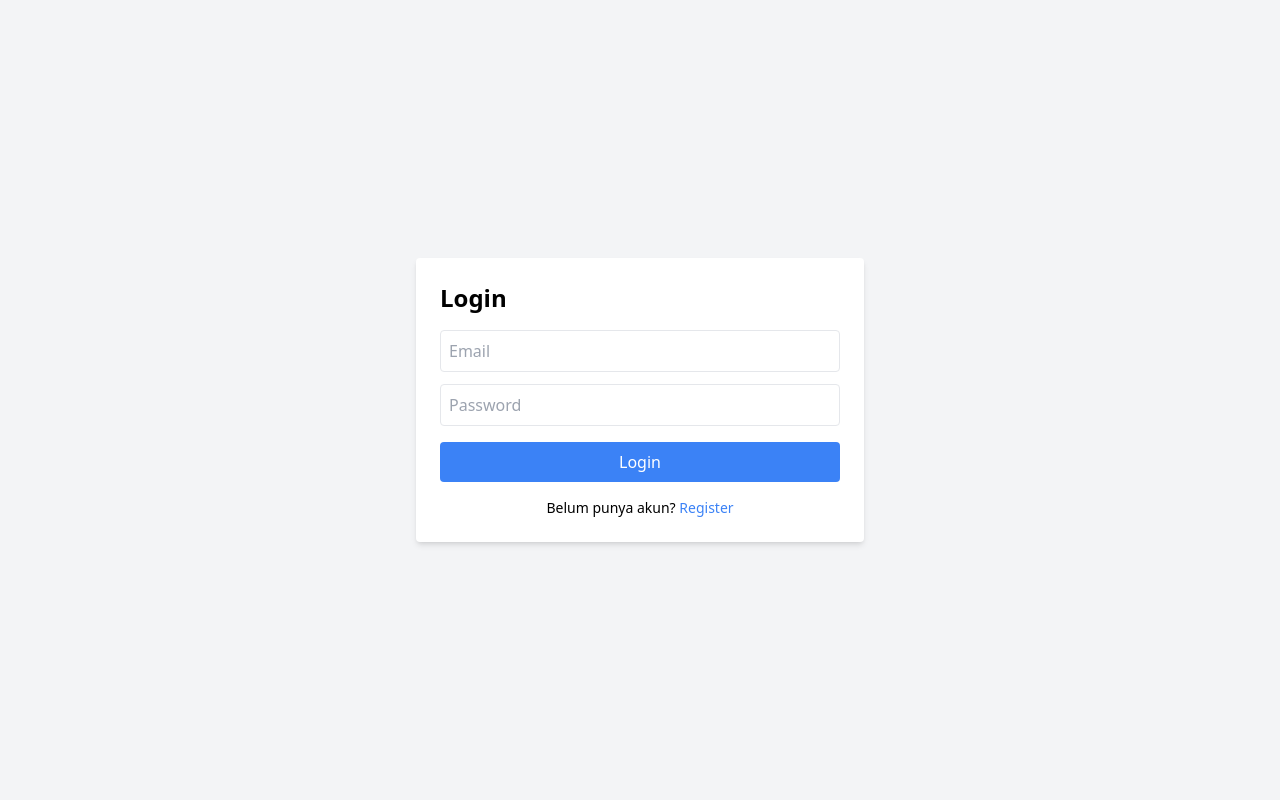
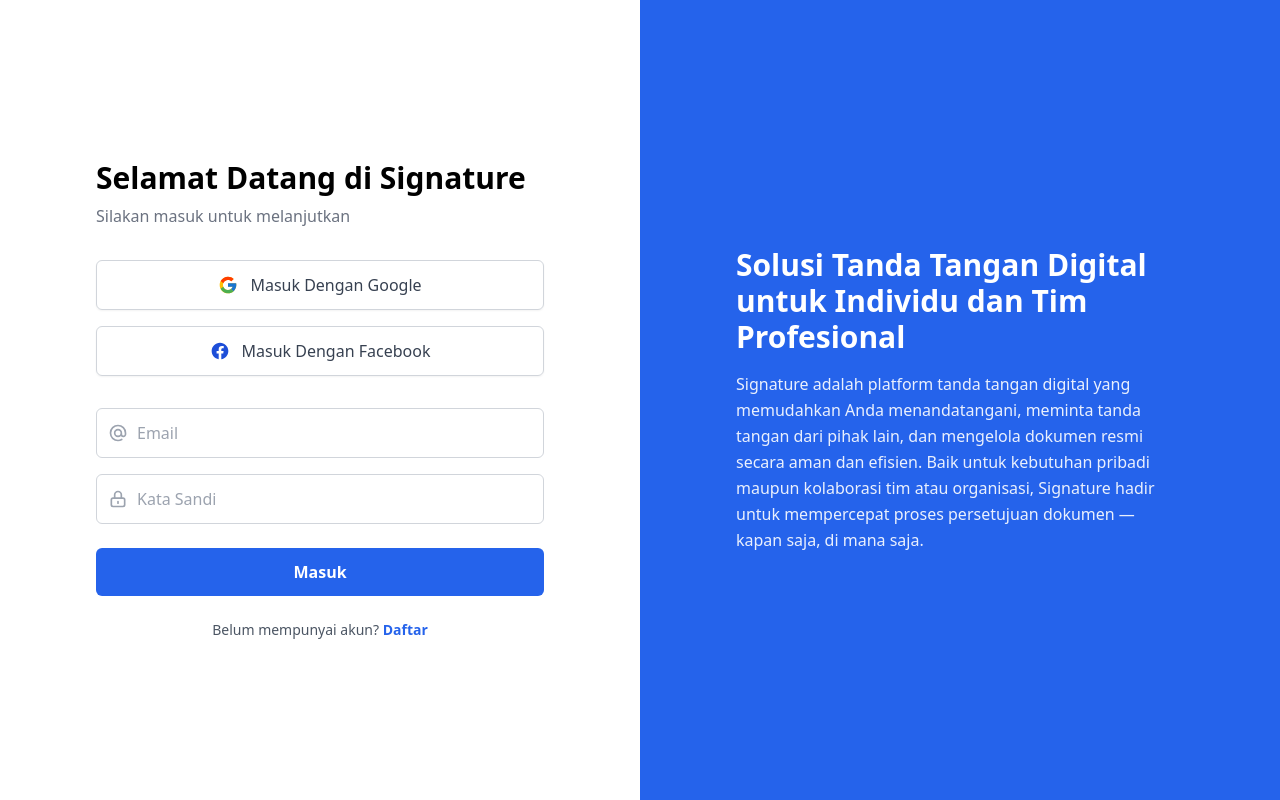
Before and after one commit to Madaihsan/FS, a React (Vite) app: page /login in a window 1280 px wide. Built offline with nearby package versions, Linux system fonts and the light colour scheme.

Commit message:
Style(login): Perubahan user interface dan layout

```diff
--- a/src/pages/auth/Login.jsx
+++ b/src/pages/auth/Login.jsx
@@ -1,7 +1,23 @@
-// src/pages/auth/Login.jsx
-import React, { useState } from 'react'
-import { supabase } from '../../service/supabase'
-import { useNavigate } from 'react-router-dom'
+import React, { useState } from 'react';
+import { supabase } from '../../service/supabase';
+import { useNavigate, Link } from 'react-router-dom';
+
+const GoogleIcon = () => (
+    <svg className="w-5 h-5" viewBox="0 0 48 48">
+        <path fill="#FFC107" d="M43.611,20.083H42V20H24v8h11.303c-1.649,4.657-6.08,8-11.303,8c-6.627,0-12-5.373-12-12s5.373-12,12-12c3.059,0,5.842,1.154,7.961,3.039l5.657-5.657C34.046,6.053,29.268,4,24,4C12.955,4,4,12.955,4,24s8.955,20,20,20s20-8.955,20-20C44,22.659,43.862,21.35,43.611,20.083z"></path><path fill="#FF3D00" d="M6.306,14.691l6.571,4.819C14.655,15.108,18.961,12,24,12c3.059,0,5.842,1.154,7.961,3.039l5.657-5.657C34.046,6.053,29.268,4,24,4C16.318,4,9.656,8.337,6.306,14.691z"></path><path fill="#4CAF50" d="M24,44c5.166,0,9.86-1.977,13.409-5.192l-6.19-5.238C29.211,35.091,26.715,36,24,36c-5.202,0-9.619-3.317-11.283-7.946l-6.522,5.025C9.505,39.556,16.227,44,24,44z"></path><path fill="#1976D2" d="M43.611,20.083H42V20H24v8h11.303c-0.792,2.237-2.231,4.166-4.087,5.574l6.19,5.238C39.902,36.638,44,30.886,44,24C44,22.659,43.862,21.35,43.611,20.083z"></path>
+    </svg>
+);
+const FacebookIcon = () => (
+    <svg className="w-5 h-5 text-blue-700" fill="currentColor" viewBox="0 0 24 24">
+        <path d="M22 12c0-5.523-4.477-10-10-10S2 6.477 2 12c0 4.991 3.657 9.128 8.438 9.878V14.89h-2.54V12h2.54V9.797c0-2.506 1.492-3.89 3.777-3.89 1.094 0 2.238.195 2.238.195v2.46h-1.26c-1.243 0-1.63.771-1.63 1.562V12h2.773l-.443 2.89h-2.33v7.028C18.343 21.128 22 16.991 22 12z" />
+    </svg>
+);
+const EmailIcon = () => (
+    <svg className="w-5 h-5 text-gray-400" fill="none" stroke="currentColor" viewBox="0 0 24 24"><path strokeLinecap="round" strokeLinejoin="round" strokeWidth="2" d="M16 12a4 4 0 10-8 0 4 4 0 008 0zm0 0v1.5a2.5 2.5 0 005 0V12a9 9 0 10-9 9m4.5-1.206a8.959 8.959 0 01-4.5 1.207" /></svg>
+);
+const LockIcon = () => (
+    <svg className="w-5 h-5 text-gray-400" fill="none" stroke="currentColor" viewBox="0 0 24 24"><path strokeLinecap="round" strokeLinejoin="round" strokeWidth="2" d="M12 15v2m-6 4h12a2 2 0 002-2v-6a2 2 0 00-2-2H6a2 2 0 00-2 2v6a2 2 0 002 2zm10-10V7a4 4 0 00-8 0v4h8z" /></svg>
+);
 
 export default function Login() {
   const navigate = useNavigate()
@@ -21,38 +37,90 @@ export default function Login() {
     if (error) {
       setError(error.message)
     } else {
-      navigate('/MainLayout') // ganti ke halaman dashboard jika login berhasil
+      navigate('/MainLayout')
     }
   }
 
+  const handleOAuthLogin = async (provider) => {
+    await supabase.auth.signInWithOAuth({ provider });
+  };
+
+
   return (
-    <div className="min-h-screen flex items-center justify-center bg-gray-100">
-      <form onSubmit={handleLogin} className="bg-white p-6 rounded shadow-md w-full max-w-md">
-        <h2 className="text-2xl font-bold mb-4">Login</h2>
-        {error && <p className="text-red-500 mb-2">{error}</p>}
+    <div className="min-h-screen flex bg-white">
+      <div className="w-full lg:w-1/2 flex items-center justify-center p-8">
+        <div className="w-full max-w-md">
+          <div className="text-left mb-8">
+            <h1 className="text-3xl font-bold">Selamat Datang di Signature</h1>
+            <p className="text-gray-500 mt-2">Silakan masuk untuk melanjutkan</p>
+          </div>
+
+          <div className="space-y-4 mb-8">
+            <button onClick={() => handleOAuthLogin('google')} className="w-full flex items-center justify-center gap-3 py-3 px-4 border border-gray-300 rounded-md shadow-sm hover:bg-gray-50 transition-colors">
+              <GoogleIcon />
+              <span className="font-medium text-gray-700">Masuk Dengan Google</span>
+            </button>
+            <button onClick={() => handleOAuthLogin('facebook')} className="w-full flex items-center justify-center gap-3 py-3 px-4 border border-gray-300 rounded-md shadow-sm hover:bg-gray-50 transition-colors">
+              <FacebookIcon />
+              <span className="font-medium text-gray-700">Masuk Dengan Facebook</span>
+            </button>
+          </div>
+
+          <form onSubmit={handleLogin}>
+            {error && <p className="text-red-500 text-center mb-4">{error}</p>}
+
+            <div className="relative mb-4">
+              <div className="absolute inset-y-0 left-0 pl-3 flex items-center pointer-events-none">
+                <EmailIcon />
+              </div>
               <input
                 type="email"
                 name="email"
                 placeholder="Email"
-          className="w-full p-2 mb-3 border rounded"
+                className="w-full p-3 pl-10 border border-gray-300 rounded-md focus:outline-none focus:ring-2 focus:ring-blue-500"
                 onChange={handleChange}
                 required
               />
+            </div>
+
+            <div className="relative mb-6">
+              <div className="absolute inset-y-0 left-0 pl-3 flex items-center pointer-events-none">
+                <LockIcon />
+              </div>
               <input
                 type="password"
                 name="password"
-          placeholder="Password"
-          className="w-full p-2 mb-4 border rounded"
+                placeholder="Kata Sandi"
+                className="w-full p-3 pl-10 border border-gray-300 rounded-md focus:outline-none focus:ring-2 focus:ring-blue-500"
                 onChange={handleChange}
                 required
               />
-        <button type="submit" className="bg-blue-500 text-white w-full py-2 rounded hover:bg-blue-600">
-          Login
+            </div>
+
+            <button type="submit" className="bg-blue-600 text-white w-full py-3 rounded-md font-bold hover:bg-blue-700 transition-colors">
+              Masuk
             </button>
-        <p className="mt-4 text-sm text-center">
-          Belum punya akun? <a href="/register" className="text-blue-500">Register</a>
+
+            <p className="mt-6 text-sm text-center text-gray-600">
+              Belum mempunyai akun?{' '}
+              <Link to="/register" className="font-bold text-blue-600 hover:underline">
+                Daftar
+              </Link>
             </p>
           </form>
         </div>
-  )
+      </div>
+
+      <div className="hidden lg:flex w-1/2 bg-blue-600 text-white items-center justify-center p-12">
+        <div className="max-w-md">
+          <h2 className="text-3xl font-bold mb-4">
+            Solusi Tanda Tangan Digital untuk Individu dan Tim Profesional
+          </h2>
+          <p className="text-base leading-relaxed opacity-90">
+            Signature adalah platform tanda tangan digital yang memudahkan Anda menandatangani, meminta tanda tangan dari pihak lain, dan mengelola dokumen resmi secara aman dan efisien. Baik untuk kebutuhan pribadi maupun kolaborasi tim atau organisasi, Signature hadir untuk mempercepat proses persetujuan dokumen — kapan saja, di mana saja.
+          </p>
+        </div>
+      </div>
+    </div>
+  );
 }
```
Lines whose indentation alone changed are shown as unchanged.
